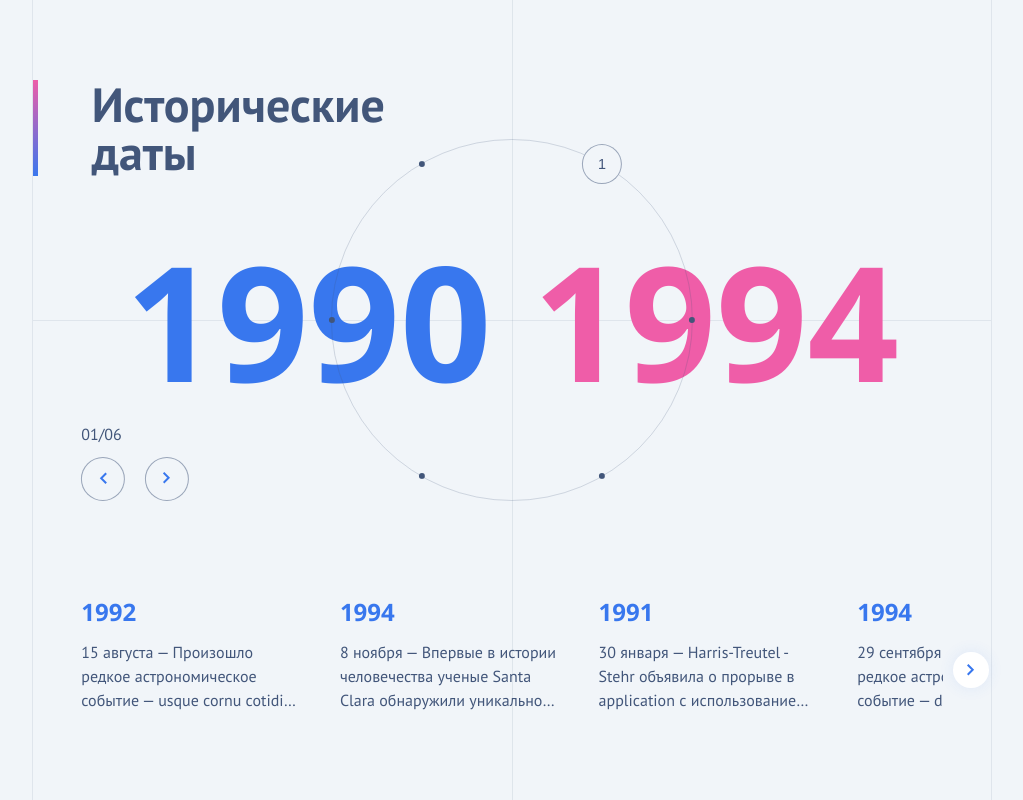
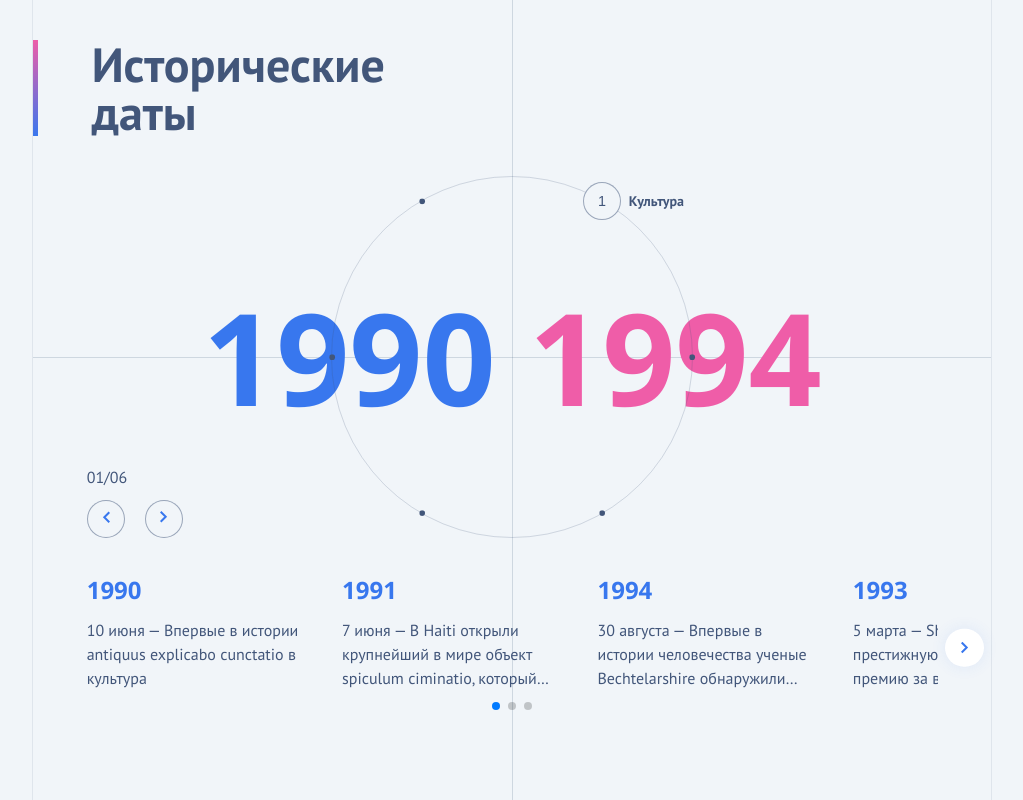
Before and after one commit to Timmmich19/slider-storybook, a React app: page / in a window 1280 px wide. Shown: the whole page, without its empty margins (181-1204 px from the left). Built offline with nearby package versions, Linux system fonts and the light colour scheme.

Commit message:
Some fixes and responsiveness + readme

```diff
--- a/src/components/AgesSlider/AgesSlider.tsx
+++ b/src/components/AgesSlider/AgesSlider.tsx
@@ -3,7 +3,7 @@ import 'swiper/css'
 import 'swiper/css/navigation'
 import 'swiper/css/pagination'
 
-import './AgesSlider.scss'
+import './agesSlider.scss'
 import ArrowIcon from '../../assets/ArrowIcon'
 
 import gsap from 'gsap'
@@ -11,12 +11,23 @@ import gsap from 'gsap'
 import {generateAges, type AgesInterval, type EventsData} from '../../shared/mock/generateAges'
 
 import {useCallback, useEffect, useRef, useState} from 'react'
+import { Pagination } from 'swiper/modules'
 
 const mockData: AgesInterval[] = generateAges()
 
 const AgesSlider = () => {
   const [activePeriodIndex, setActivePeriodIndex] = useState(0)
   const [isCircleAnimating, setIsCircleAnimating] = useState(false)
+
+  const [isMobile, setIsMobile] = useState(false)
+
+  useEffect(() => {
+    const checkMobile = () => setIsMobile(window.innerWidth < 768)
+
+    checkMobile()
+    window.addEventListener('resize', checkMobile)
+    return () => window.removeEventListener('resize', checkMobile)
+  }, [])
 
   return (
     <div className='container'>
@@ -29,6 +40,7 @@ const AgesSlider = () => {
           activeIndex={activePeriodIndex}
           onChange={setActivePeriodIndex}
           onAnimateStateChange={setIsCircleAnimating}
+          isCircleAnimating={isCircleAnimating}
         />
         <EventsSlider events={mockData[activePeriodIndex].events} isCircleAnimating={isCircleAnimating} />
       </div>
@@ -40,15 +52,15 @@ type CircularSliderProps = {
   activeIndex: number
   onChange: (index: number) => void
   onAnimateStateChange: (isAnimating: boolean) => void
+  isCircleAnimating: boolean
 }
 
-const CircularSlider = ({activeIndex, onChange, onAnimateStateChange}: CircularSliderProps) => {
+const CircularSlider = ({activeIndex, onChange, onAnimateStateChange, isCircleAnimating}: CircularSliderProps) => {
   const swiperRef = useRef<SwiperRef>(null)
 
   const totalSlides = mockData.length
   const dotWrapperRefs = useRef<(HTMLDivElement | null)[]>([])
 
-  // храним текущие углы точек
   const dotAnglesRef = useRef<number[]>([])
 
   const [fromYear, setFromYear] = useState(mockData[0].from)
@@ -172,7 +184,6 @@ const CircularSlider = ({activeIndex, onChange, onAnimateStateChange}: CircularS
 
   useEffect(() => {
     setDotsInstant(activeIndex)
-    animateYears(activeIndex)
   }, [])
 
   useEffect(() => {
@@ -218,6 +229,11 @@ const CircularSlider = ({activeIndex, onChange, onAnimateStateChange}: CircularS
               >
                 {idx + 1}
               </button>
+              {idx === activeIndex && (
+                <div className={`circle-slider__dot-label ${isCircleAnimating ? 'hidden' : 'visible'}`}>
+                  {mockData[activeIndex].titleAges}
+                </div>
+              )}
             </div>
           ))}
         </div>
@@ -326,6 +342,12 @@ const EventsSlider = ({events, isCircleAnimating}: EventsSliderProps) => {
         slidesPerView={'auto'}
         className='events-slider__swiper'
         watchSlidesProgress={true}
+        modules={[Pagination]}
+        pagination={{
+          clickable: true,
+          dynamicBullets: true,
+          dynamicMainBullets: 3
+        }}
       >
         {events.map((el, idx) => (
           <SwiperSlide key={idx}>
--- a/src/components/AgesSlider/agesSlider.scss
+++ b/src/components/AgesSlider/agesSlider.scss
@@ -1,20 +1,20 @@
 .container {
   display: grid;
   grid-template-columns: repeat(24, 1fr);
-  height: 100%;
+  min-height: 100vh;
+  height: auto;
 }
 
 .item {
   position: relative;
-  height: 100%;
+  min-height: 100vh;
   display: flex;
   flex-direction: column;
   align-items: center;
+  // justify-content: center;
   grid-column: 5 / -3;
   border-left: 1px solid #42567a1a;
   border-right: 1px solid #42567a1a;
-  padding-left: calc(100vw / 24);
-  padding-right: calc(100vw / 24);
 }
 
 .item::after {
@@ -26,25 +26,26 @@
   border-right: 1px solid #42567a1a;
 }
 
-.item::before {
-  content: '';
-  position: absolute;
-  top: 40%;
-  left: 0;
-  width: 100%;
-  border-bottom: 1px solid #42567a1a;
-}
+// .item::before {
+//   content: '';
+//   position: absolute;
+//   top: 50%;
+//   left: 0;
+//   width: 100%;
+//   border-bottom: 1px solid #42567a1a;
+// }
 
 .title {
   color: #42567a;
-  position: absolute;
+  position: relative;
   font-weight: 700;
   font-size: clamp(2rem, 5vw, 3rem);
-  top: 10%;
-  left: 0;
+  margin-top: 5vh;
+  margin-bottom: 5vh;
   border-left: 5px solid;
   border-image: linear-gradient(0, #3877ee, #ef5da8) 1;
   padding-left: calc(100vw / 24);
+  align-self: flex-start;
 }
 
 .slider-container {
@@ -54,13 +55,22 @@
 }
 
 .circle-slider {
-  --dot-width: 40px;
+  --circle-slider-dot-width: clamp(30px, 3vw, 40px);
 
-  position: absolute;
-  width: 90%;
-  top: 40%;
-  left: 50%;
-  transform: translate(-50%, -50%);
+  position: relative;
+  box-sizing: border-box;
+  width: 100%;
+  padding: 0 calc(100vw / 24);
+  margin-bottom: 5vh;
+
+  &::before {
+    content: '';
+    position: absolute;
+    top: 50%;
+    left: 0;
+    width: 100%;
+    border-bottom: 1px solid #42567a1a;
+  }
 
   &__swiper {
     position: absolute;
@@ -74,7 +84,6 @@
   &__controls {
     position: absolute;
     bottom: 0;
-    left: 0;
     display: flex;
     flex-direction: column;
     align-items: flex-start;
@@ -99,8 +108,8 @@
   &__prev-btn,
   &__next-btn {
     pointer-events: all;
-    width: 44px;
-    height: 44px;
+    width: var(--circle-slider-dot-width);
+    height: var(--circle-slider-dot-width);
     background: #f1f5f9;
     border: 1px solid #42567a80;
     border-radius: 50%;
@@ -115,8 +124,8 @@
 
   &__circle {
     position: relative;
-    width: 360px;
-    height: 360px;
+    width: min(360px, 40vw);
+    height: min(360px, 40vw);
     border: 1px solid #42567a33;
     border-radius: 50%;
     margin: 0 auto;
@@ -128,16 +137,16 @@
     position: relative;
     width: 360px;
     height: 360px;
-    top: calc(50% - var(--dot-width) / 2);
-    left: calc(50% - var(--dot-width) / 2);
+    top: calc(50% - var(--circle-slider-dot-width) / 2);
+    left: calc(50% - var(--circle-slider-dot-width) / 2);
     z-index: 5;
   }
 
   &__dot-wrapper {
     position: absolute;
     border-radius: 50%;
-    width: var(--dot-width);
-    height: var(--dot-width);
+    width: var(--circle-slider-dot-width);
+    height: var(--circle-slider-dot-width);
     cursor: pointer;
 
     &:hover .circle-slider__dot {
@@ -149,8 +158,8 @@
   }
 
   &__dot {
-    width: var(--dot-width);
-    height: var(--dot-width);
+    width: var(--circle-slider-dot-width);
+    height: var(--circle-slider-dot-width);
     border-radius: 50%;
     background: #42567a;
     color: transparent;
@@ -172,6 +181,29 @@
     transform: scale(1);
   }
 
+  &__dot-label {
+    position: absolute;
+    top: 50%;
+    transform: translateY(-50%);
+    left: 120%;
+    font-family: 'PTSans', sans-serif;
+    font-weight: 700;
+    color: #42567a;
+
+    transition: all 0.5s ease;
+    visibility: hidden;
+
+    &.visible {
+      opacity: 1;
+      visibility: visible;
+    }
+
+    &.hidden {
+      opacity: 0;
+      visibility: hidden;
+    }
+  }
+
   &__age-interval {
     position: absolute;
     white-space: nowrap;
@@ -180,7 +212,7 @@
     transform: translate(-50%, -50%);
     font-family: 'OpenSans';
     font-weight: 700;
-    font-size: 10rem;
+    font-size: clamp(4rem, 10vw, 10rem);
     span:first-child {
       color: #3877ee;
     }
@@ -191,14 +223,18 @@
 }
 
 .events-slider {
-  position: absolute;
+  --events-slider-dot-width: clamp(30px, 3vw, 40px);
+
+  position: relative;
+  box-sizing: border-box;
   height: 140px;
-  top: 75%;
-  width: 90%;
+  width: 100%;
+  padding: 0 calc(100vw / 24);
 
   .swiper-slide {
     height: 100%;
     width: calc(30% - 40px);
+    cursor: pointer;
   }
 
   &__swiper {
@@ -208,8 +244,8 @@
   &__buttons {
     position: absolute;
     top: 50%;
-    left: -46px;
-    right: -46px;
+    left: calc(calc(100vw / 24) / 2 - calc(var(--events-slider-dot-width) / 2));
+    right: calc(calc(100vw / 24) / 2 - calc(var(--events-slider-dot-width) / 2));
     display: flex;
     justify-content: space-between;
     transform: translateY(-50%);
@@ -220,8 +256,8 @@
   &__prev-btn,
   &__next-btn {
     pointer-events: all;
-    width: 36px;
-    height: 36px;
+    width: var(--events-slider-dot-width);
+    height: var(--events-slider-dot-width);
     background: white;
     box-shadow: #3a79ee1a 0 0 15px;
     border: none;
@@ -268,7 +304,390 @@
     overflow: hidden;
     display: -webkit-box;
     line-clamp: 3;
-    -webkit-line-clamp: 3; // 3 строки максимум
+    -webkit-line-clamp: 3;
     -webkit-box-orient: vertical;
   }
 }
+
+.container {
+  display: grid;
+  grid-template-columns: repeat(24, 1fr);
+  min-height: 100vh;
+  height: auto;
+}
+
+.item {
+  position: relative;
+  min-height: 100vh;
+  display: flex;
+  flex-direction: column;
+  align-items: center;
+  // justify-content: center;
+  grid-column: 5 / -3;
+  border-left: 1px solid #42567a1a;
+  border-right: 1px solid #42567a1a;
+}
+
+.item::before {
+  content: '';
+  position: absolute;
+  top: 0;
+  left: 50%;
+  height: 100%;
+  border-right: 1px solid #42567a1a;
+}
+
+// .item::after {
+//   content: '';
+//   position: absolute;
+//   top: 50%;
+//   left: 0;
+//   width: 100%;
+//   border-bottom: 1px solid #42567a1a;
+// }
+
+.title {
+  color: #42567a;
+  position: relative;
+  font-weight: 700;
+  font-size: clamp(2rem, 5vw, 3rem);
+  margin-top: 5vh;
+  margin-bottom: 5vh;
+  border-left: 5px solid;
+  border-image: linear-gradient(0, #3877ee, #ef5da8) 1;
+  padding-left: calc(100vw / 24);
+  align-self: flex-start;
+}
+
+.slider-container {
+  position: absolute;
+  top: 70%;
+  width: 90%;
+}
+
+.circle-slider {
+  --circle-slider-dot-width: clamp(30px, 3vw, 40px);
+
+  position: relative;
+  box-sizing: border-box;
+  width: 100%;
+  padding: 0 calc(100vw / 24);
+  margin-bottom: 5vh;
+
+  &::after {
+    content: '';
+    position: absolute;
+    top: 50%;
+    left: 0;
+    width: 100%;
+    border-bottom: 1px solid #42567a1a;
+  }
+
+  &__swiper {
+    position: absolute;
+    top: 50%;
+    left: 50%;
+    transform: translate(-50%, -50%);
+    height: 200px;
+    width: 800px;
+  }
+
+  &__controls {
+    position: absolute;
+    bottom: 0;
+    display: flex;
+    flex-direction: column;
+    align-items: flex-start;
+    gap: 15px;
+    z-index: 10;
+  }
+
+  &__counter {
+    font-family: 'PTSans';
+    font-weight: 400;
+    font-size: 1rem;
+    color: #42567a;
+    white-space: nowrap;
+  }
+
+  &__buttons {
+    display: flex;
+    gap: 20px;
+    z-index: 10;
+  }
+
+  &__prev-btn,
+  &__next-btn {
+    pointer-events: all;
+    width: var(--circle-slider-dot-width);
+    height: var(--circle-slider-dot-width);
+    background: #f1f5f9;
+    border: 1px solid #42567a80;
+    border-radius: 50%;
+    color: #42567a;
+    cursor: pointer;
+    transition: all 0.3s;
+
+    &:hover {
+      background: white;
+    }
+  }
+
+  &__circle {
+    position: relative;
+    width: min(360px, 40vw);
+    height: min(360px, 40vw);
+    border: 1px solid #42567a33;
+    border-radius: 50%;
+    margin: 0 auto;
+    z-index: 5;
+    will-change: transform;
+  }
+
+  &__dots {
+    position: relative;
+    width: 360px;
+    height: 360px;
+    top: calc(50% - var(--circle-slider-dot-width) / 2);
+    left: calc(50% - var(--circle-slider-dot-width) / 2);
+    z-index: 5;
+  }
+
+  &__dot-wrapper {
+    position: absolute;
+    border-radius: 50%;
+    width: var(--circle-slider-dot-width);
+    height: var(--circle-slider-dot-width);
+    cursor: pointer;
+
+    &:hover .circle-slider__dot {
+      background: #f1f5f9;
+      color: #42567a;
+      border: 1px solid #42567a80;
+      transform: scale(1);
+    }
+  }
+
+  &__dot {
+    width: var(--circle-slider-dot-width);
+    height: var(--circle-slider-dot-width);
+    border-radius: 50%;
+    background: #42567a;
+    color: transparent;
+    border: 1px solid #42567a80;
+    font-size: 0.9rem;
+    display: flex;
+    align-items: center;
+    justify-content: center;
+    cursor: pointer;
+    transform-origin: center center;
+    transition: all 0.2s ease;
+    transform: scale(0.15);
+  }
+
+  &__dot--active {
+    background: #f1f5f9;
+    color: #42567a;
+    border: 1px solid #42567a80;
+    transform: scale(1);
+  }
+
+  &__dot-label {
+    position: absolute;
+    top: 50%;
+    transform: translateY(-50%);
+    left: 120%;
+    font-family: 'PTSans', sans-serif;
+    font-weight: 700;
+    color: #42567a;
+
+    transition: all 0.5s ease;
+    visibility: hidden;
+
+    &.visible {
+      opacity: 1;
+      visibility: visible;
+    }
+
+    &.hidden {
+      opacity: 0;
+      visibility: hidden;
+    }
+  }
+
+  &__age-interval {
+    position: absolute;
+    white-space: nowrap;
+    top: 50%;
+    left: 50%;
+    transform: translate(-50%, -50%);
+    font-family: 'OpenSans';
+    font-weight: 700;
+    font-size: clamp(4rem, 10vw, 10rem);
+    span:first-child {
+      color: #3877ee;
+    }
+    span:last-child {
+      color: #ef5da8;
+    }
+  }
+}
+
+.events-slider {
+  --events-slider-dot-width: clamp(30px, 3vw, 40px);
+
+  position: relative;
+  box-sizing: border-box;
+  height: 140px;
+  width: 100%;
+  padding: 0 calc(100vw / 24);
+
+  .swiper-slide {
+    height: 100%;
+    width: calc(30% - 40px);
+    cursor: pointer;
+  }
+
+  &__swiper {
+    height: 140px;
+  }
+
+  &__buttons {
+    position: absolute;
+    top: 50%;
+    left: calc(calc(100vw / 24) / 2 - calc(var(--events-slider-dot-width) / 2));
+    right: calc(calc(100vw / 24) / 2 - calc(var(--events-slider-dot-width) / 2));
+    display: flex;
+    justify-content: space-between;
+    transform: translateY(-50%);
+    z-index: 10;
+    pointer-events: none;
+  }
+
+  &__prev-btn,
+  &__next-btn {
+    pointer-events: all;
+    width: var(--events-slider-dot-width);
+    height: var(--events-slider-dot-width);
+    background: white;
+    box-shadow: #3a79ee1a 0 0 15px;
+    border: none;
+    border-radius: 50%;
+    color: white;
+    cursor: pointer;
+    display: flex;
+    align-items: center;
+    justify-content: center;
+    transition: all 0.3s;
+    opacity: 1;
+    transition: opacity 0.3s ease;
+
+    &:hover {
+      border: 1px solid #42567a4d;
+    }
+
+    &[style*='opacity: 0'] {
+      pointer-events: none;
+    }
+  }
+
+  &__slide {
+    flex-shrink: 0;
+    gap: 1rem;
+    display: flex;
+    flex-direction: column;
+    align-items: flex-start;
+    justify-content: center;
+    box-sizing: border-box;
+  }
+
+  &__slide-title {
+    font-family: 'OpenSans', system-ui, sans-serif;
+    font-size: 1.5rem;
+    color: #3877ee;
+  }
+
+  &__slide-desc {
+    font-size: 1rem;
+    line-height: 1.5em;
+    color: #42567a;
+    margin: 0;
+    overflow: hidden;
+    display: -webkit-box;
+    line-clamp: 3;
+    -webkit-line-clamp: 3;
+    -webkit-box-orient: vertical;
+  }
+}
+
+@media (max-width: 768px) {
+  .container {
+    grid-template-columns: 1fr;
+  }
+
+  .item {
+    grid-column: 1 / -1;
+    padding: 15px;
+    border: none;
+  }
+
+  .item::before,
+  .item::after {
+    display: none;
+  }
+
+  .title {
+    margin-top: 10vh;
+    margin-bottom: 10vh;
+    font-size: 2rem;
+    padding-left: 15px;
+    border: none;
+  }
+
+  .circle-slider {
+    height: 200px;
+    margin-bottom: 10vh;
+
+    &::before,
+    &::after {
+      display: none;
+    }
+
+    &__controls {
+      position: absolute;
+      bottom: -170%;
+      margin-bottom: 20px;
+      align-items: center;
+    }
+
+    &__buttons {
+      justify-content: center;
+      gap: 10px;
+    }
+
+    &__circle {
+      display: none;
+    }
+
+    &__age-interval {
+      font-size: clamp(6rem, 8rem, 10rem);
+    }
+
+    &__dot-label {
+      display: none;
+    }
+  }
+
+  .events-slider {
+    margin-top: 3vh;
+    padding: 0 10px;
+
+    .swiper-slide {
+      width: calc(50% - 20px);
+    }
+
+    &__buttons {
+      display: none;
+    }
+  }
+}
--- a/src/index.html
+++ b/src/index.html
@@ -1,6 +1,7 @@
 <!DOCTYPE html>
 <html lang="en">
   <head>
+    <meta name="viewport" content="width=device-width, initial-scale=1.0">
     <meta charset="utf-8" />
     <title>AgesSlider</title>
   </head>
--- a/src/shared/mock/generateAges.ts
+++ b/src/shared/mock/generateAges.ts
@@ -3,7 +3,7 @@ import {faker} from '@faker-js/faker'
 faker.seed(1919)
 
 export type EventsData = {titleYear: number; desc: string}
-export type AgesInterval = {from: number; to: number; events: EventsData[]}
+export type AgesInterval = {titleAges: string; from: number; to: number; events: EventsData[]}
 
 export interface MockDataOptions {
   periodCount?: number // количество периодов
@@ -15,13 +15,27 @@ export interface MockDataOptions {
 export const generateAges = (options: MockDataOptions = {}): AgesInterval[] => {
   const {periodCount = 6, eventsPerPeriod = {min: 4, max: 6}, startYear = 1990, yearsPerPeriod = 5} = options
 
+  const ageCategories = [
+    'Наука',
+    'Искусство',
+    'История',
+    'Мир',
+    'Философия',
+    'Технологии',
+    'Культура',
+    'Открытия',
+    'Спорт',
+    'Политика'
+  ]
+
   const periods: AgesInterval[] = []
 
   for (let i = 0; i < periodCount; i++) {
     const from = startYear + i * yearsPerPeriod
     const to = from + yearsPerPeriod - 1
 
-    // Количество событий в периоде
+    const titleAges = faker.helpers.arrayElement(ageCategories)
+
     const eventCount =
       typeof eventsPerPeriod === 'number'
         ? eventsPerPeriod
@@ -74,14 +88,19 @@ export const generateAges = (options: MockDataOptions = {}): AgesInterval[] => {
         `${day} ${month} — Произошло редкое астрономическое событие — ${faker.lorem.words(
           5
         )}, видимое в нескольких континентах`,
-        `${day} ${month} — ${faker.company.name()} объявила о прорыве в ${faker.hacker.noun()} с использованием искусственного интеллекта`
+        `${day} ${month} — ${faker.company.name()} объявила о прорыве в ${faker.hacker.noun()} с использованием искусственного интеллекта`,
+        `${day} ${month} — ${faker.company.name()} представила ${titleAges.toLowerCase()} прорыв`,
+        `${day} ${month} — Крупное событие в области ${titleAges.toLowerCase()}`,
+        `${day} ${month} — ${faker.person.fullName()} совершил открытие в ${titleAges.toLowerCase()}`,
+        `${day} ${month} — Впервые в истории ${faker.lorem.words(3)} в ${titleAges.toLowerCase()}`,
+        `${day} ${month} — Мировой рекорд в ${titleAges.toLowerCase()}`
       ]
 
       const desc = faker.helpers.arrayElement(eventTemplates)
       events.push({titleYear: year, desc})
     }
 
-    periods.push({from, to, events})
+    periods.push({titleAges, from, to, events})
   }
 
   return periods
--- a/src/styles/main.scss
+++ b/src/styles/main.scss
@@ -1,4 +1,4 @@
-@use "./fonts.scss";
+@use './fonts.scss';
 
 html {
   height: 100%;
@@ -12,7 +12,8 @@ body {
   background-color: #f1f5f9;
   height: 100%;
   margin: 0;
-  font-family: "PTSans", system-ui, -apple-system, BlinkMacSystemFont, "Segoe UI", sans-serif;
+  padding: 0;
+  font-family: 'PTSans', system-ui, -apple-system, BlinkMacSystemFont, 'Segoe UI', sans-serif;
   font-size: 14px;
   line-height: 1;
 }
```
Also changed, not shown: 1 other file (tests, documents, lock files or other folders).
